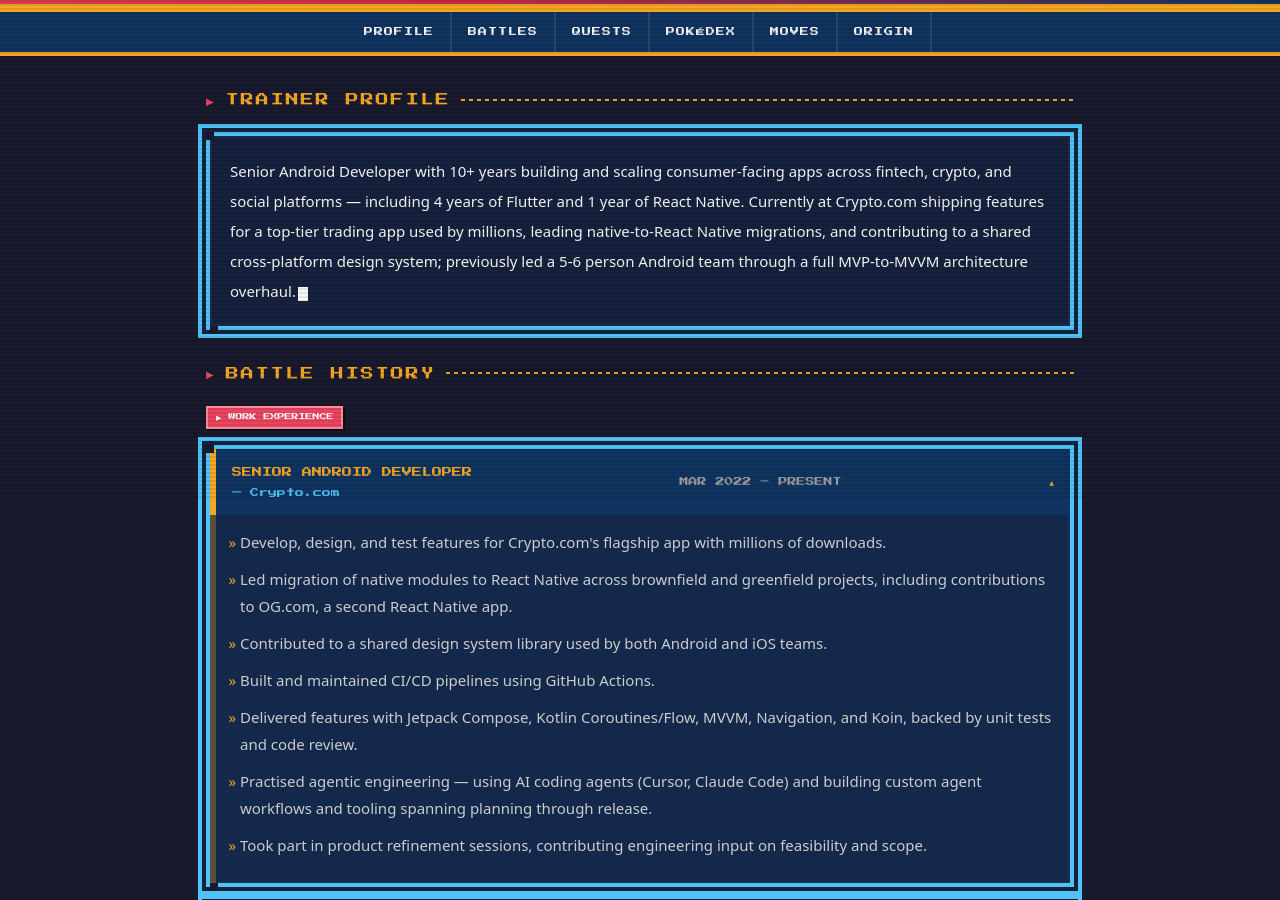
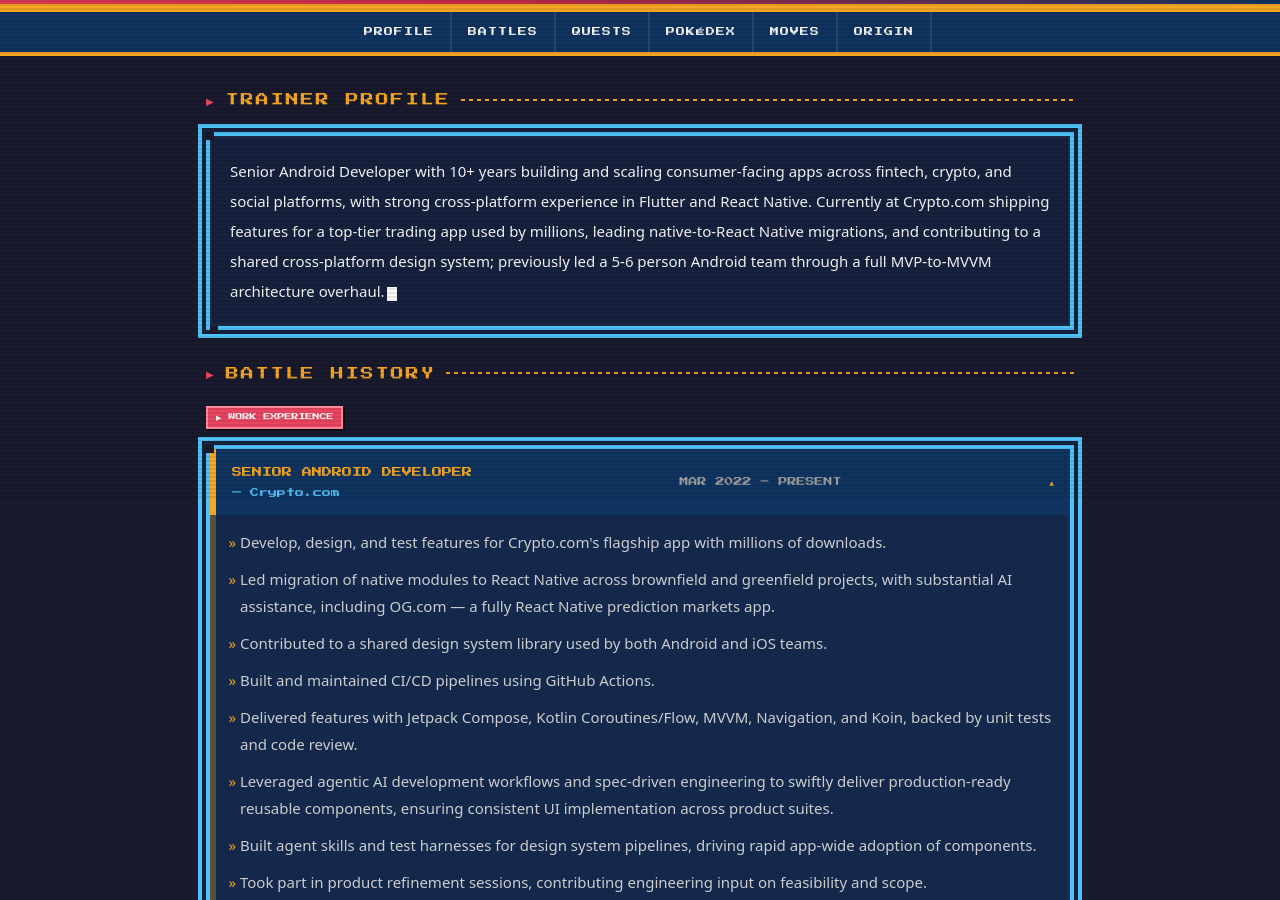
Before and after one commit to JustinLim0318/JustinLim0318.github.io, a plain HTML site: page index.html in a window 1280 px wide. Shown: the part 300-1200 px from the top of the page. Drawn offline with Linux system fonts and the light colour scheme.

Commit message:
Update resume site: Crypto.com AI bullets, skills, summary wording

```diff
--- a/index.html
+++ b/index.html
@@ -394,7 +394,7 @@ footer {
     <div class="section-title">TRAINER PROFILE</div>
     <div class="pbox">
       <div class="summary-box">
-        Senior Android Developer with 10+ years building and scaling consumer-facing apps across fintech, crypto, and social platforms — including 4 years of Flutter and 1 year of React Native. Currently at Crypto.com shipping features for a top-tier trading app used by millions, leading native-to-React Native migrations, and contributing to a shared cross-platform design system; previously led a 5-6 person Android team through a full MVP-to-MVVM architecture overhaul.<span class="cursor"></span>
+        Senior Android Developer with 10+ years building and scaling consumer-facing apps across fintech, crypto, and social platforms, with strong cross-platform experience in Flutter and React Native. Currently at Crypto.com shipping features for a top-tier trading app used by millions, leading native-to-React Native migrations, and contributing to a shared cross-platform design system; previously led a 5-6 person Android team through a full MVP-to-MVVM architecture overhaul.<span class="cursor"></span>
       </div>
     </div>
   </section>
@@ -410,11 +410,12 @@ footer {
       </summary>
       <ul>
         <li>Develop, design, and test features for Crypto.com's flagship app with millions of downloads.</li>
-        <li>Led migration of native modules to React Native across brownfield and greenfield projects, including contributions to OG.com, a second React Native app.</li>
+        <li>Led migration of native modules to React Native across brownfield and greenfield projects, with substantial AI assistance, including OG.com — a fully React Native prediction markets app.</li>
         <li>Contributed to a shared design system library used by both Android and iOS teams.</li>
         <li>Built and maintained CI/CD pipelines using GitHub Actions.</li>
         <li>Delivered features with Jetpack Compose, Kotlin Coroutines/Flow, MVVM, Navigation, and Koin, backed by unit tests and code review.</li>
-        <li>Practised agentic engineering — using AI coding agents (Cursor, Claude Code) and building custom agent workflows and tooling spanning planning through release.</li>
+        <li>Leveraged agentic AI development workflows and spec-driven engineering to swiftly deliver production-ready reusable components, ensuring consistent UI implementation across product suites.</li>
+        <li>Built agent skills and test harnesses for design system pipelines, driving rapid app-wide adoption of components.</li>
         <li>Took part in product refinement sessions, contributing engineering input on feasibility and scope.</li>
       </ul>
     </details>
@@ -590,6 +591,9 @@ footer {
       <div class="skill-item"><div class="skill-name">Flutter / BLoC</div><div class="hp-bar"><div class="hp-fill" style="width:80%"></div></div></div>
       <div class="skill-item"><div class="skill-name">React Native</div><div class="hp-bar"><div class="hp-fill mid" style="width:65%"></div></div></div>
       <div class="skill-item"><div class="skill-name">GraphQL</div><div class="hp-bar"><div class="hp-fill" style="width:78%"></div></div></div>
+      <div class="skill-item"><div class="skill-name">Expo</div><div class="hp-bar"><div class="hp-fill mid" style="width:60%"></div></div></div>
+      <div class="skill-item"><div class="skill-name">SwiftUI / Xcode</div><div class="hp-bar"><div class="hp-fill low" style="width:40%"></div></div></div>
+      <div class="skill-item"><div class="skill-name">Maestro</div><div class="hp-bar"><div class="hp-fill mid" style="width:55%"></div></div></div>
     </div>
 
     <div class="skill-group-label">🏛 ARCHITECTURE</div>
```
Also changed, not shown: 1657176869619.jpeg (added), 2 other files.
